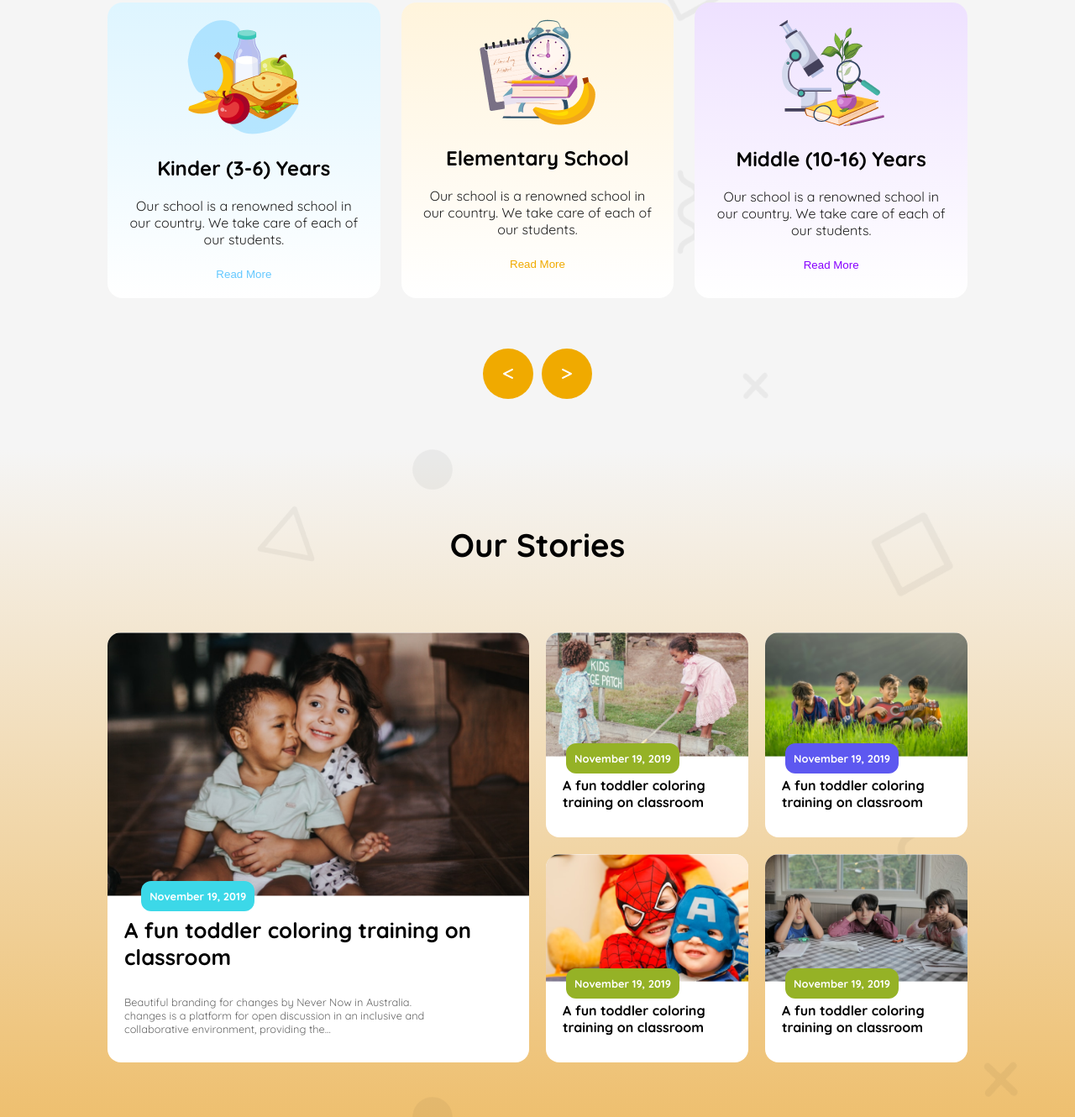
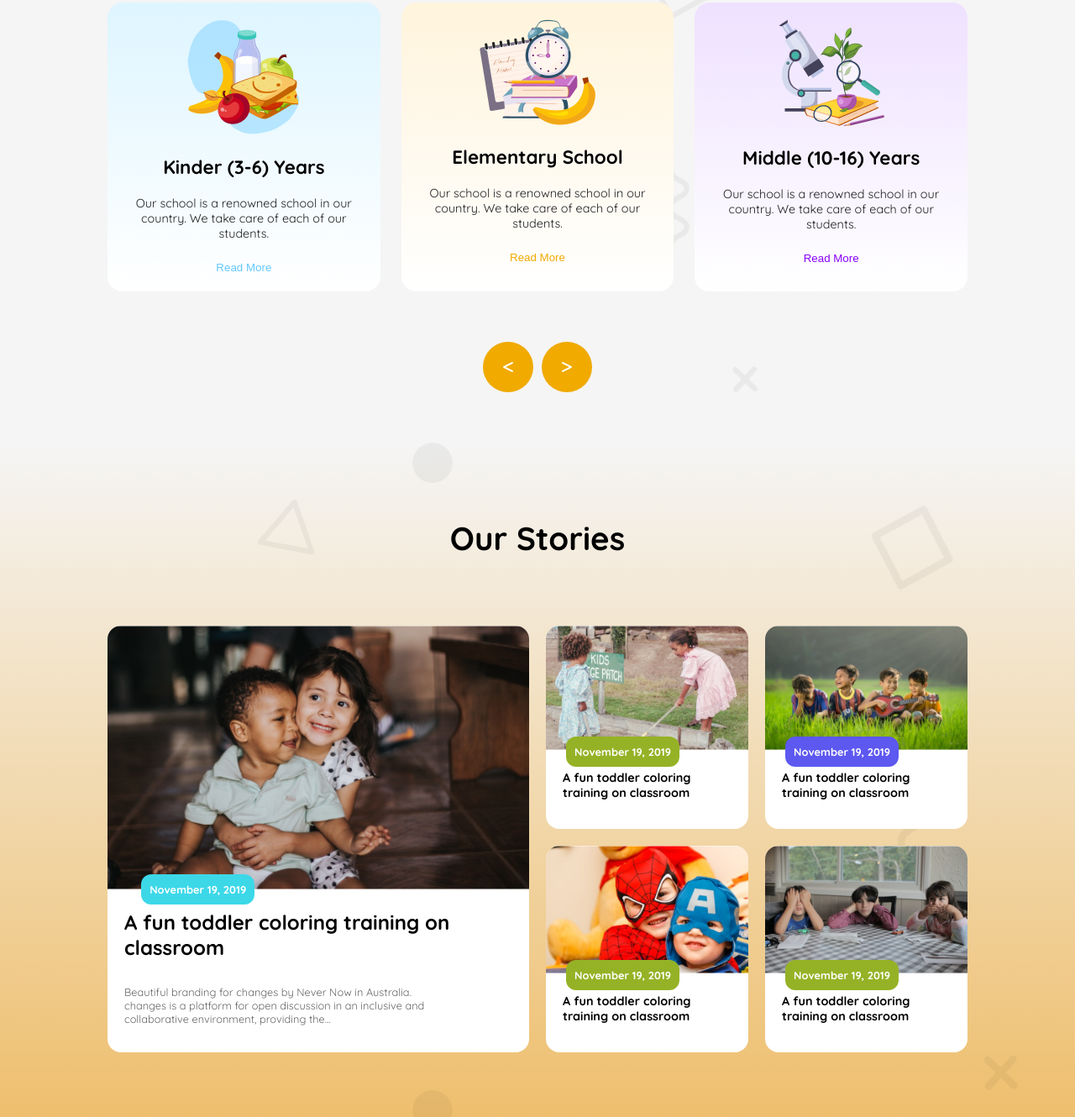
Before and after one commit to hrhabib0/batch11-assignment-two, a plain HTML site: page index.html in a window 1280 px wide. Shown: the part 604-1934 px from the top of the page at 84% size. Drawn offline with Linux system fonts and the light colour scheme.

Commit message:
font size change

```diff
--- a/style.css
+++ b/style.css
@@ -117,7 +117,7 @@ body{
     gap: 20px;
 }
 .title-text{
-    font-size: 3rem;
+    font-size: 2.7rem;
 }
 
 .subtitle-text{
@@ -177,7 +177,11 @@ body{
     text-align: center;
     padding: 20px;
 }
+.curriculam-card-title h1{
+    font-size: 1.4rem;
+}
 .curriculam-card-subtitle p{
+    font-size: 0.9rem;
     color: #202020;
     text-align: center;
 }
@@ -260,7 +264,7 @@ body{
     padding-top: 40px;
 }
 .story-card-one h1{
-    font-size: 1.6rem;
+    font-size: 1.5rem;
     padding: 20px 20px;
 }
 .story-subtitle p{
@@ -315,7 +319,7 @@ body{
     height: 100%;
 }
 .card-two-title-text, .card-three-title-text , .card-four-title-text , .card-five-title-text{
-   font-size: 1rem;
+   font-size: 0.9rem;
    padding: 20px 20px 15px 20px;
 }
 .all-card-button{
@@ -363,7 +367,6 @@ body{
 }
 .footer-conatiner{
     gap: 50px;
-    flex-wrap: wrap;
     justify-content: space-between;
 }
 .footer-logo{
```
